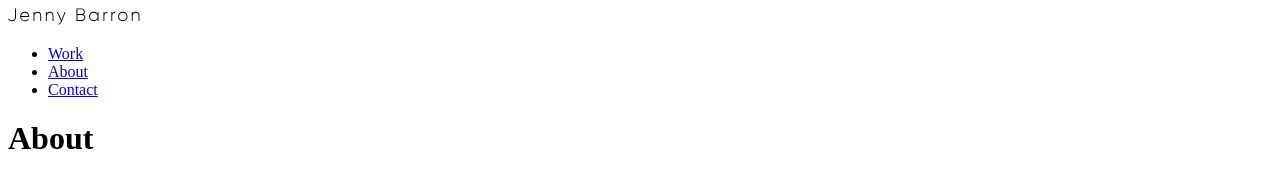
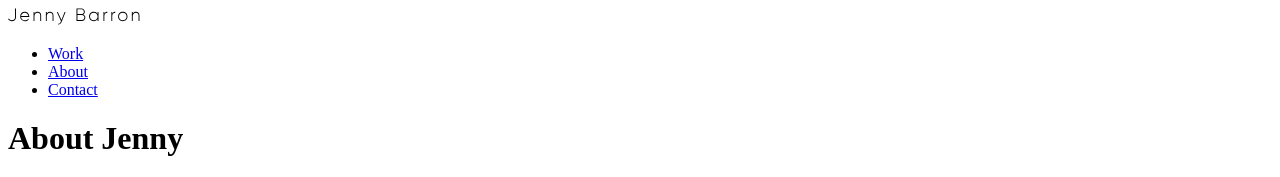
Before and after one commit to Jennyb94/portfolio-website, a plain HTML site: page about.html in a window 1280 px wide. Shown: the top 177 px of the page. Drawn offline with Linux system fonts and the light colour scheme.

Commit message:
Update about.html
updated about page's title

```diff
--- a/about.html
+++ b/about.html
@@ -23,7 +23,7 @@
         <main>
             <div>
                 <div>
-                    <h1>About</h1>
+                    <h1>About Jenny</h1>
                 </div>
             </div>
         <!-- Content -->
```
